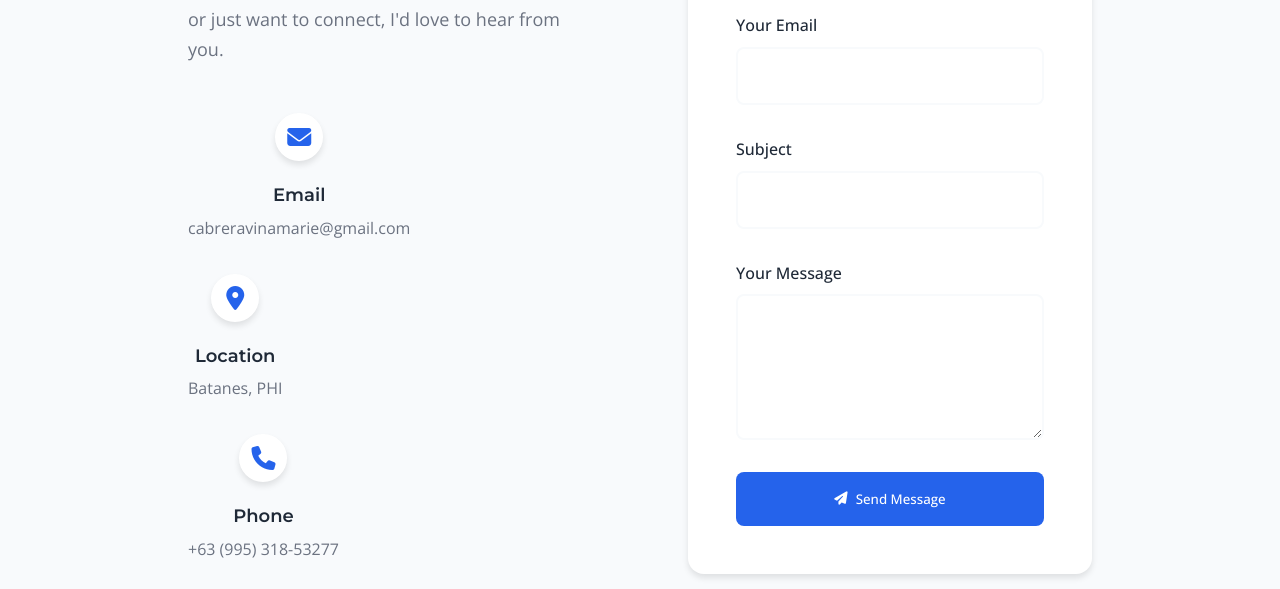
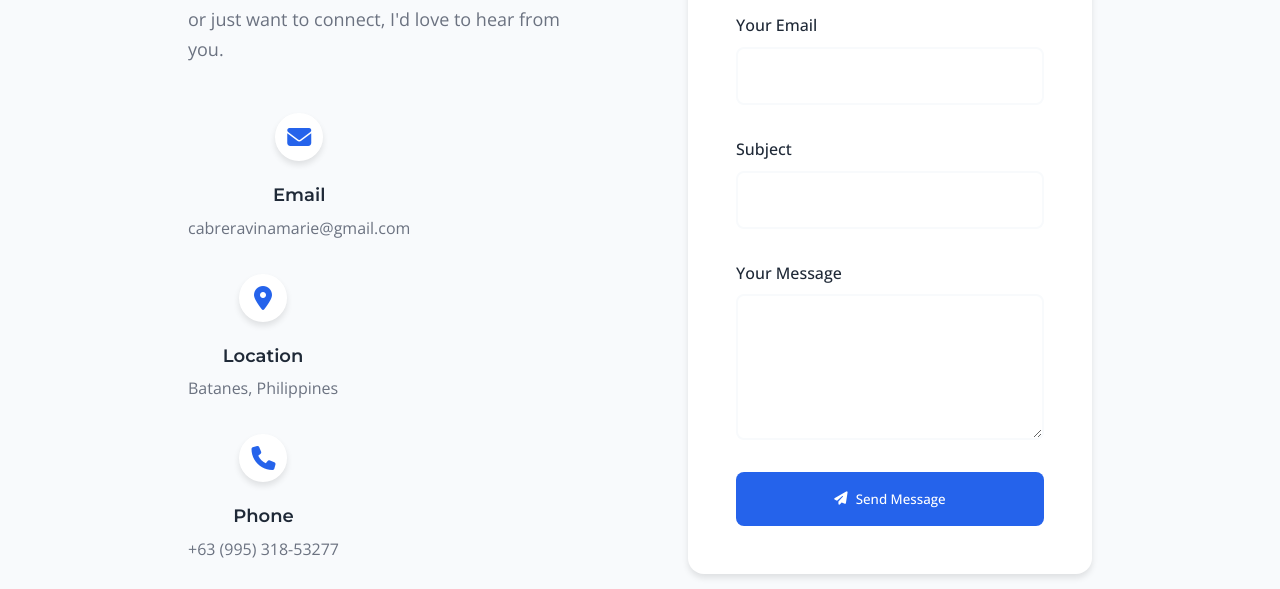
Before and after one commit to vinaaamariee/my_portfolio, a website built with Vite: page index.html in a window 1280 px wide. Shown: the part 3059-3648 px from the top of the page. Built offline with nearby package versions, Linux system fonts and the light colour scheme.

Commit message:
Update index.html

```diff
--- a/index.html
+++ b/index.html
@@ -276,7 +276,7 @@
                                 <i class="fas fa-map-marker-alt contact__icon"></i>
                                 <div>
                                     <h4 class="contact__item-title">Location</h4>
-                                    <p class="contact__item-text">Batanes, PHI</p>
+                                    <p class="contact__item-text">Batanes, Philippines</p>
                                 </div>
                             </div>
 
```
